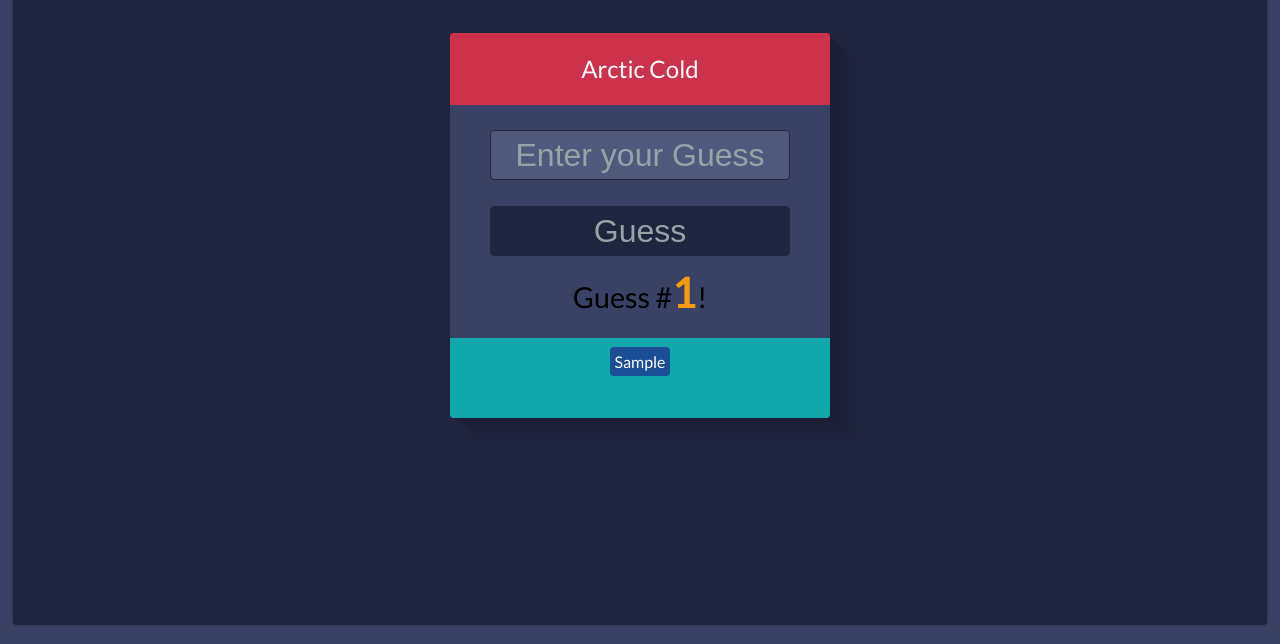
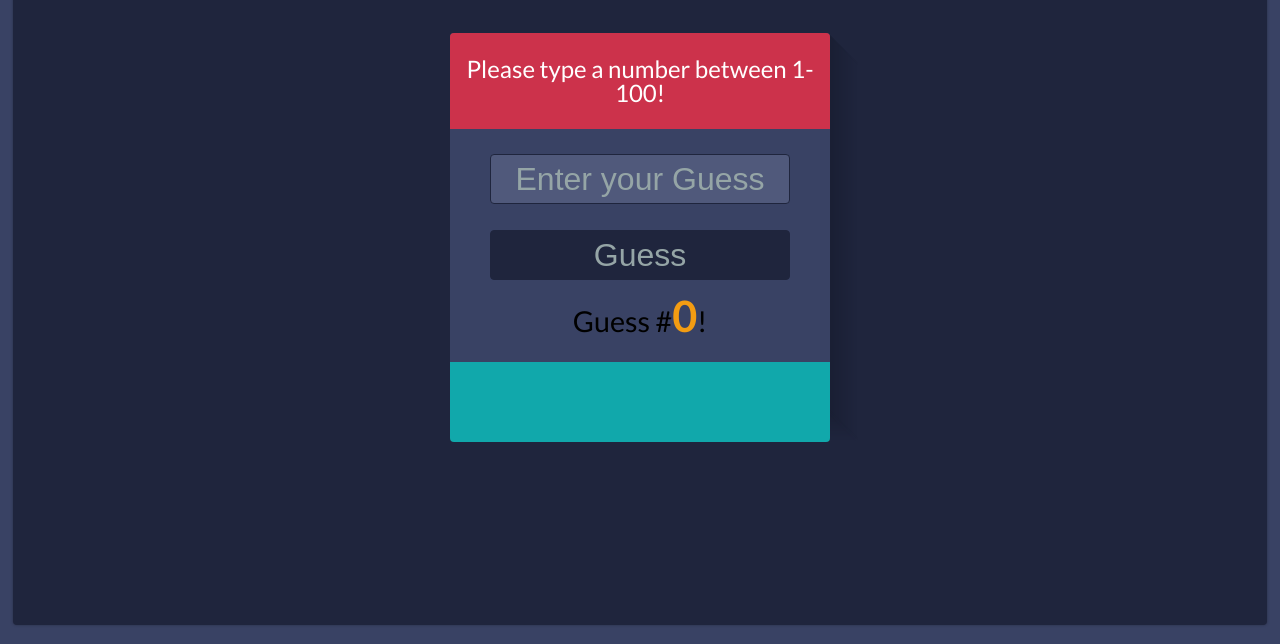
Before and after one commit to swollavg/HotOrCold, a plain HTML site: page index.html in a window 1280 px wide. Both pictures are taken after typing "Sample" into the empty fields and a click on the input "Guess". Shown: the part 156-800 px from the top of the page. Drawn offline with nearby package versions, Linux system fonts and the light colour scheme.

Commit message:
FINISHED
Added validation for input

```diff
--- a/index.html
+++ b/index.html
@@ -56,7 +56,7 @@
 			<h2 id="feedback">Make your Guess!</h2>
 
 			<form>
-				<input type="text" name="userGuess" id="userGuess" class="text" maxlength="3" autocomplete="off" placeholder="Enter your Guess" required/>
+				<input type="text" name="userGuess" id="userGuess" class="text" maxlength="3" autocomplete="off" placeholder="Enter your Guess">
       			<input type="submit" id="guessButton" class="button" name="submit" value="Guess"/>
 			</form>
 
--- a/js/app.js
+++ b/js/app.js
@@ -5,6 +5,7 @@ $(document).ready(function(){
  var prevCloseUserGuess = "";
  var feedback = ""; // Create a blank string to be a placeholder for the feedback you'll display back to you user.
  var counter = 0;
+ var userGuessNum;
  /*--- Display information modal box ---*/
  $(".what").click(function(){
    $(".overlay").fadeIn(1000);
@@ -24,10 +25,20 @@ $(document).ready(function(){
  });
 
  $('#guessButton').click(function(event){
+ 	event.preventDefault();
+	userGuessNum = $('#userGuess').val();
+
+	if((userGuessNum != "") && (!isNaN(userGuessNum))) {
  		 counter += 1;
-     event.preventDefault();
+
 	     $('#count').text(counter);
 	     checkAnswer();
+	}
+
+	else{
+		$('#feedback').text("Please type a number between 1-100!");
+		$('#userGuess').val('');
+	}
  });
 
 
@@ -43,7 +54,6 @@ $(document).ready(function(){
  function checkAnswer() {
    console.log('checking answer');
 
-   var userGuessNum = $('#userGuess').val();
 	   $('#guessList').append('<li>' + userGuessNum + '</li>'); // adds number to the guess history.
 	   $('#userGuess').val(''); // resets text input
 
@@ -108,6 +118,8 @@ $(document).ready(function(){
 	   }
 
 	   $('#feedback').text(feedback);
+
+
 
 
  }
```
Lines whose indentation alone changed are shown as unchanged.
